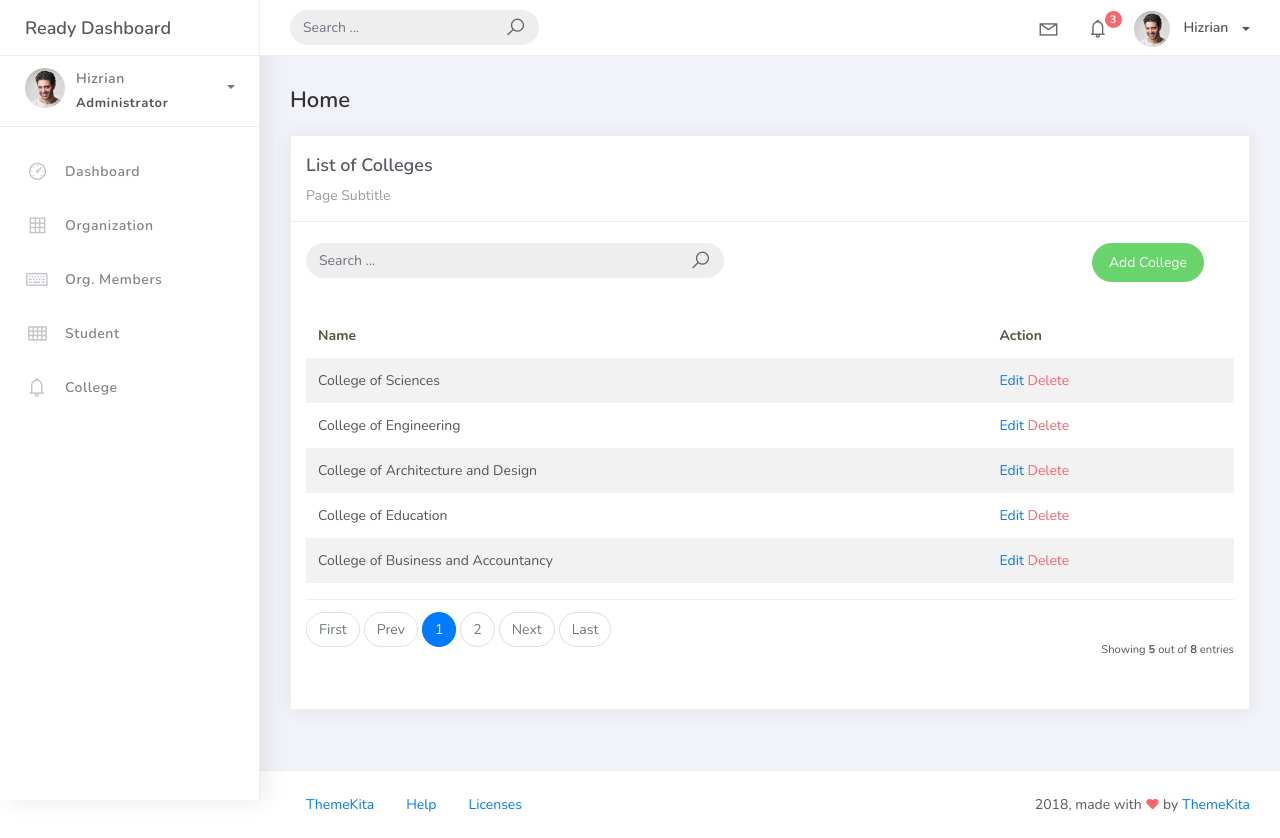
After one commit to ygglue/PSUSphere, a Django app: page /college_list in a window 1280 px wide. The commit adds this page. Run offline with Django 5.2, Linux system fonts and the light colour scheme; data comes from the database, SQL or seed files in the repository; both versions use the stored data as it was after the commit; some libraries are stand-ins or nearby versions.

Commit message:
finished college views

```diff
--- a/projectsite/projectsite/urls.py
+++ b/projectsite/projectsite/urls.py
@@ -28,7 +28,11 @@ from studentorg.views import (HomePageView,
                               StudentList,
                               StudentCreateView,
                               StudentUpdateView,
-                              StudentDeleteView
+                              StudentDeleteView,
+                              CollegeList,
+                              CollegeCreateView,
+                              CollegeUpdateView,
+                              CollegeDeleteView,
 )
 from studentorg import views
 
@@ -49,4 +53,9 @@ urlpatterns = [
     path('student_list/add', StudentCreateView.as_view(), name='student-add'),
     path('student_list/<pk>', StudentUpdateView.as_view(), name='student-update'),
     path('student_list/<pk>/delete', StudentDeleteView.as_view(), name='student-delete'),
+
+    path('college_list', CollegeList.as_view(), name='college-list'),
+    path('college_list/add', CollegeCreateView.as_view(), name='college-add'),
+    path('college_list/<pk>', CollegeUpdateView.as_view(), name='college-update'),
+    path('college_list/<pk>/delete', CollegeDeleteView.as_view(), name='college-delete'),
 ]
--- a/projectsite/studentorg/views.py
+++ b/projectsite/studentorg/views.py
@@ -1,8 +1,8 @@
 from django.shortcuts import render
 from django.views.generic.list import ListView
 from django.views.generic.edit import CreateView, UpdateView, DeleteView
-from studentorg.models import Organization, OrgMember, Student
-from studentorg.forms import OrganizationForm, OrgMemberForm, StudentForm
+from studentorg.models import Organization, OrgMember, Student, College
+from studentorg.forms import OrganizationForm, OrgMemberForm, StudentForm, CollegeForm
 from django.urls import reverse_lazy
 
 class HomePageView(ListView):
@@ -80,3 +80,27 @@ class StudentDeleteView(DeleteView):
     model = Student
     template_name = 'student_del.html'
     success_url = reverse_lazy('student-list')
+
+
+class CollegeList(ListView):
+    model = College
+    context_object_name = 'college'
+    template_name = 'college_list.html'
+    paginate_by = 5
+
+class CollegeCreateView(CreateView):
+    model = College
+    form_class = CollegeForm
+    template_name = 'college_form.html'
+    success_url = reverse_lazy('college-list')
+
+class CollegeUpdateView(UpdateView):
+    model = College
+    form_class = CollegeForm
+    template_name = 'college_form.html'
+    success_url = reverse_lazy('college-list')
+
+class CollegeDeleteView(DeleteView):
+    model = College
+    template_name = 'college_del.html'
+    success_url = reverse_lazy('college-list')
--- a/projectsite/templates/base.html
+++ b/projectsite/templates/base.html
@@ -206,7 +206,7 @@
 						</a>
 					</li>
 					<li class="nav-item">
-						<a href="notifications.html">
+						<a href="{% url 'college-list' %}">
 							<i class="la la-bell"></i>
 							<p>College</p>
 						</a>
--- /dev/null
+++ b/projectsite/templates/college_list.html
@@ -0,0 +1,66 @@
+{% extends 'base.html' %} {% load static %} {% block content %}
+<div class="content">
+    <div class="container-fluid">
+        <h4 class="page-title">Home</h4>
+        <div class="row">
+            <div class="col-md-12">
+                <div class="card">
+                    <div class="card-header">
+                        <div class="card-title">List of Colleges</div>
+                        <div class="card-category">Page Subtitle</div>
+                    </div>
+                    <br />
+                    <div class="col-md-12 row">
+                        <div class="col-md-6">
+                            <form class="navbar-left navbar-form nav-search mr-md-3" action="">
+                                <div class="input-group">
+                                    <input type="text" placeholder="Search ..." class="form-control" />
+                                    <div class="input-group-append">
+                                        <span class="input-group-text">
+                                            <i class="la la-search search-icon"></i>
+                                        </span>
+                                    </div>
+                                </div>
+                            </form>
+                        </div>
+                        <div class="col-md-6">
+                            <div class="pull-right">
+                                <a href="{% url 'college-add' %}" class="btn btn-success btn-rounded">Add College</a>
+                            </div>
+                        </div>
+                    </div>
+                    <div class="card-body">
+                        <table class="table table-striped mt-3">
+                            <thead>
+                                <tr>
+                                    <th scope="col">Name</th>
+                                    <th scope="col">Action</th>
+                                </tr>
+                            </thead>
+                            <tbody>
+                                {% for object in object_list %}
+                                <tr>
+                                    <td>{{ object.college_name }}</td>
+                                    <td>
+                                        <a href="college_list/{{ object.id }}">Edit</a>
+                                        <a href="college_list/{{ object.id }}/delete" class="text-danger">Delete</a>
+                                    </td>
+                                    </tr>
+                                    {% empty %}
+                                    <tr>
+                                        <td colspan="4" style="text-align: center">
+                                            <p class="text-sm font-weight-bold mb-0">No Records Found</p>
+                                        </td>
+                                    </tr>
+                                </tr>
+                                {% endfor %}
+                            </tbody>
+                        </table>
+                        {% include 'includes/pagination.html' %}
+                    </div>
+                </div>
+            </div>
+        </div>
+    </div>
+</div>
+{% endblock %}
```
Also changed, not shown: projectsite/templates/college_del.html (added, +30 -0 lines), projectsite/templates/college_form.html (added, +29 -0 lines), projectsite/db.sqlite3.
